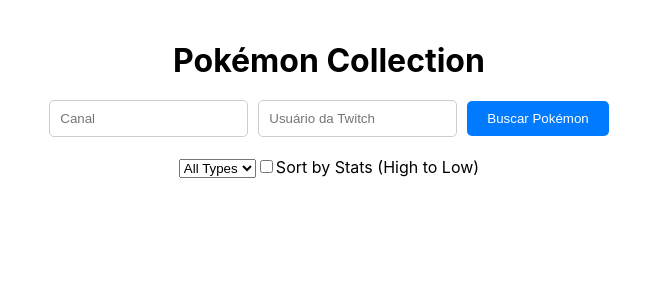
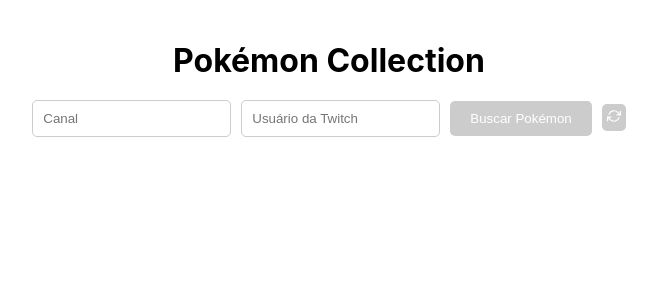
Before and after one commit to wkaroleski/scrap_front, a React (Create React App) app in the folder pokemon-frontend/: page / in a window 1280 px wide. Shown: the top 300 px of the page, without its empty margins (311-968 px from the left). Built offline with nearby package versions, Linux system fonts and the light colour scheme.

Commit message:
Atualizações para usar cache de 24h e botão atualizar

```diff
--- a/pokemon-frontend/src/App.js
+++ b/pokemon-frontend/src/App.js
@@ -1,8 +1,18 @@
 import React, { useState, useEffect } from 'react';
 import axios from 'axios';
+// Importe o ícone que você decidiu usar (exemplo com FiRefreshCw)
+import { FiRefreshCw } from "react-icons/fi";
 import PokemonCard from './components/PokemonCard';
 import Filters from './components/Filters';
 import './App.css';
+
+// --- DEFINIÇÃO DA URL DA API BASEADO NO AMBIENTE ---
+const isProduction = process.env.NODE_ENV === 'production';
+const API_BASE_URL = isProduction
+  ? 'https://scrap-back-27u1.onrender.com' // Sua URL de produção no Render
+  : 'http://localhost:5000'; // Sua URL de desenvolvimento local (backend Python)
+console.log(`API rodando em modo: ${isProduction ? 'Produção' : 'Desenvolvimento'}. URL Base: ${API_BASE_URL}`);
+// --- FIM DA DEFINIÇÃO ---
 
 function App() {
   const [pokemons, setPokemons] = useState([]);
@@ -14,47 +24,95 @@ function App() {
   const [usuario, setUsuario] = useState('');
   const [loading, setLoading] = useState(false);
   const [prevParams, setPrevParams] = useState({ canal: '', usuario: '' });
+  const [isFetchingInitial, setIsFetchingInitial] = useState(false);
 
   const fetchPokemons = () => {
     if (!canal || !usuario) {
       alert("Por favor, preencha o canal e o usuário.");
       return;
     }
+    if (prevParams.canal === canal && prevParams.usuario === usuario) {
+      console.log("Parâmetros idênticos aos anteriores, busca normal ignorada.");
+      return;
+    }
+    console.log("Buscando Pokémon para:", canal, usuario);
+    setLoading(true);
+    setIsFetchingInitial(true);
 
-    // Evita buscar com os mesmos parâmetros
-    if (prevParams.canal === canal && prevParams.usuario === usuario) return;
-
-    setPrevParams({ canal, usuario });
-    setLoading(true);
-
-    axios.get('https://scrap-back-27u1.onrender.com/api/pokemons', {
-      params: { canal, usuario, _t: Date.now() }, // Cache-buster
+    // --- USA A API_BASE_URL ---
+    axios.get(`${API_BASE_URL}/api/pokemons`, {
+      params: { canal, usuario, _t: Date.now() },
     })
       .then(response => {
+        console.log("Busca inicial API response recebida:", response.data);
         setPokemons(response.data);
         setFilteredPokemons(response.data);
+        const allTypes = response.data.flatMap(p => p.types || []);
+        setTypes([...new Set(allTypes)]);
+        setPrevParams({ canal, usuario });
+      })
+      .catch(error => {
+        console.error("Erro ao buscar Pokémon:", error);
+        alert("Erro ao carregar Pokémon. Verifique o console.");
+        setPokemons([]);
+        setFilteredPokemons([]);
+        setTypes([]);
+        setPrevParams({ canal: '', usuario: '' });
+      })
+      .finally(() => {
+        setLoading(false);
+        setIsFetchingInitial(false);
+      });
+  };
 
-        // Extrai e atualiza os tipos únicos
-        const allTypes = response.data.flatMap(p => p.types);
+  const handleRefresh = () => {
+    if (!canal || !usuario) {
+      alert("Canal e usuário precisam estar preenchidos para atualizar.");
+      return;
+    }
+    console.log("Botão Atualizar clicado - Forçando refresh para:", canal, usuario);
+    setLoading(true);
+    setIsFetchingInitial(false);
+
+    // --- USA A API_BASE_URL ---
+    axios.get(`${API_BASE_URL}/api/pokemons`, {
+      params: {
+        canal,
+        usuario,
+        refresh: true,
+        _t: Date.now()
+      },
+    })
+      .then(response => {
+        console.log("Refresh API response recebida:", response.data);
+        setPokemons(response.data);
+        setFilteredPokemons(response.data);
+        const allTypes = response.data.flatMap(p => p.types || []);
         setTypes([...new Set(allTypes)]);
+        setPrevParams({ canal, usuario });
       })
-      .catch(() => {
-        alert("Erro ao carregar Pokémon.");
+      .catch(error => {
+        console.error("Erro ao atualizar Pokémon:", error);
+        alert("Erro ao atualizar Pokémon. Verifique o console.");
       })
-      .finally(() => setLoading(false));
+      .finally(() => {
+        setLoading(false);
+      });
   };
 
   useEffect(() => {
-    if (pokemons.length === 0) return;
-
-    let filtered = pokemons;
+    if (!pokemons || pokemons.length === 0) {
+      setFilteredPokemons([]);
+      return;
+    };
+    console.log("Aplicando filtros/ordenação...");
+    let filtered = [...pokemons];
     if (selectedType) {
-      filtered = filtered.filter(p => p.types.includes(selectedType));
+      filtered = filtered.filter(p => Array.isArray(p.types) && p.types.includes(selectedType));
     }
     if (sortByStats) {
-      filtered = [...filtered].sort((a, b) => b.total_base_stats - a.total_base_stats);
+      filtered.sort((a, b) => (b.total_base_stats || 0) - (a.total_base_stats || 0));
     }
-
     setFilteredPokemons(filtered);
   }, [selectedType, sortByStats, pokemons]);
 
@@ -68,18 +126,34 @@ function App() {
           placeholder="Canal"
           value={canal}
           onChange={e => setCanal(e.target.value)}
+          disabled={loading}
         />
         <input
           type="text"
           placeholder="Usuário da Twitch"
           value={usuario}
           onChange={e => setUsuario(e.target.value)}
+          disabled={loading}
         />
-        <button onClick={fetchPokemons} disabled={loading}>
-          {loading ? "Carregando..." : "Buscar Pokémon"}
+        <button
+          onClick={fetchPokemons}
+          disabled={loading || !canal || !usuario || (prevParams.canal === canal && prevParams.usuario === usuario)}
+        >
+          {loading && isFetchingInitial ? "Buscando..." : "Buscar Pokémon"}
+        </button>
+        <button
+          onClick={handleRefresh}
+          disabled={loading || !canal || !usuario}
+          style={{ marginLeft: '10px', padding: '5px' }} // Ajuste padding se necessário
+          title="Forçar atualização dos dados"
+          aria-label="Atualizar dados"
+        >
+          {/* Usando o ícone FiRefreshCw como exemplo */}
+          {loading && !isFetchingInitial ? <span className="spinner">🔄</span> : <FiRefreshCw size={14} />}
         </button>
       </div>
 
+      {pokemons && pokemons.length > 0 && (
         <Filters
           types={types}
           selectedType={selectedType}
@@ -87,12 +161,19 @@ function App() {
           sortByStats={sortByStats}
           setSortByStats={setSortByStats}
         />
+      )}
 
+      {loading ? (
+        <p>Carregando Pokémon...</p>
+      ) : (
         <div className="pokemon-list">
+          {filteredPokemons.length === 0 && pokemons.length > 0 && <p>Nenhum Pokémon encontrado com os filtros selecionados.</p>}
+          {filteredPokemons.length === 0 && !loading && prevParams.canal && <p>Nenhum pokémon encontrado para este usuário/canal ou a busca falhou.</p>}
           {filteredPokemons.map(pokemon => (
-          <PokemonCard key={pokemon.id} pokemon={pokemon} />
+            pokemon ? <PokemonCard key={pokemon.id || Math.random()} pokemon={pokemon} /> : null
           ))}
         </div>
+      )}
     </div>
   );
 }
```
Also changed, not shown: pokemon-frontend/package.json (+6 -1 lines), 8 other files (tests, documents, lock files or other folders). Lines whose indentation alone changed are shown as unchanged.
